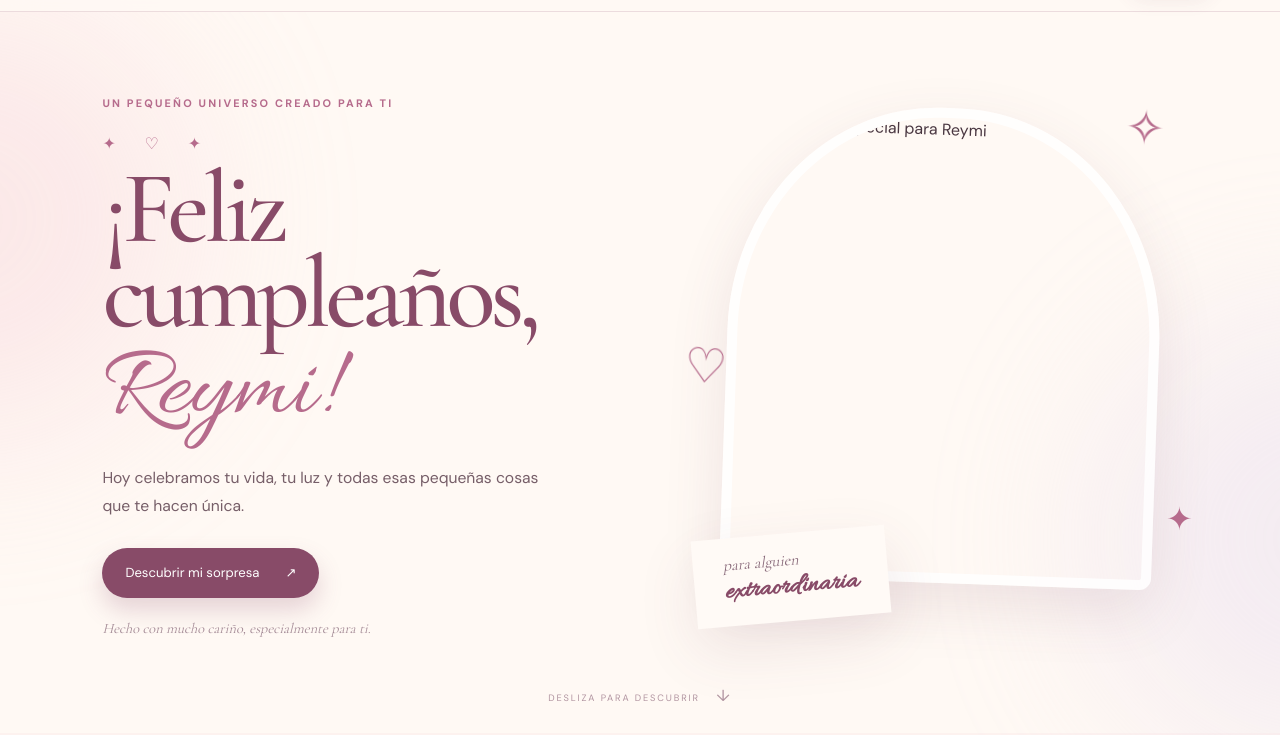
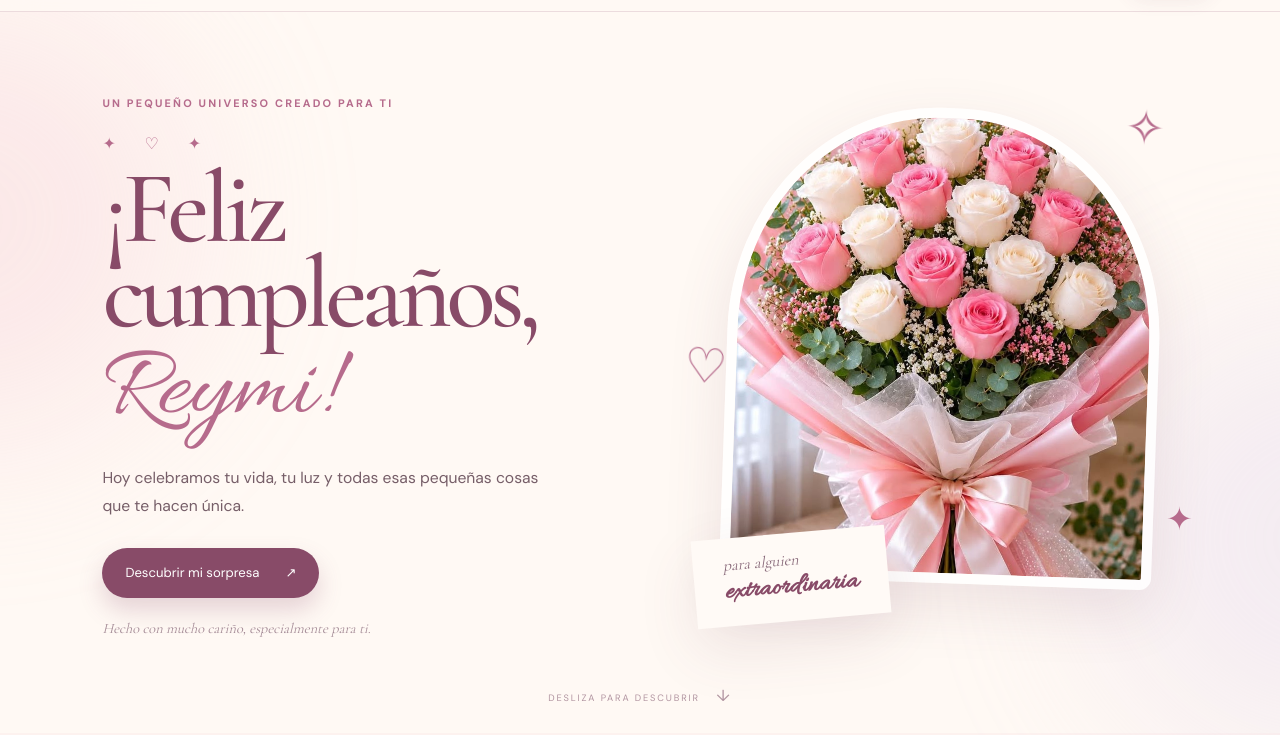
Before and after one commit to sk700-stack/Cumple, a plain HTML site: page index.html in a window 1280 px wide. Shown: the part 65-800 px from the top of the page. Drawn offline with nearby package versions, Linux system fonts and the light colour scheme.

Commit message:
Update index.html

```diff
--- a/index.html
+++ b/index.html
@@ -71,7 +71,7 @@
       </div>
       <div class="hero-art reveal">
         <div class="hero-image-frame">
-          <img src="assets/images/1.jpg" alt="Fotografía especial para Reymi">
+          <img src="assets/images/1.jpeg" alt="Fotografía especial para Reymi">
         </div>
         <div class="hero-caption"><span>para alguien</span><strong>extraordinaria</strong></div>
         <span class="floating-star star-a">✧</span>
```
